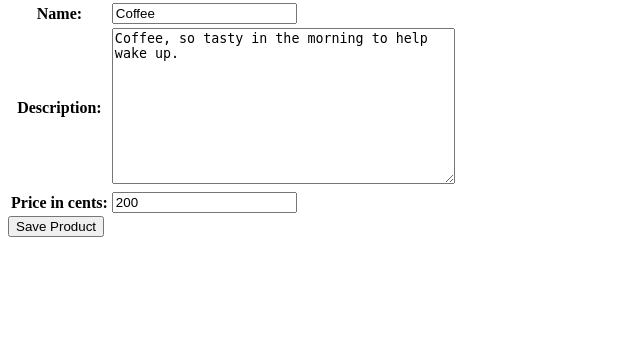
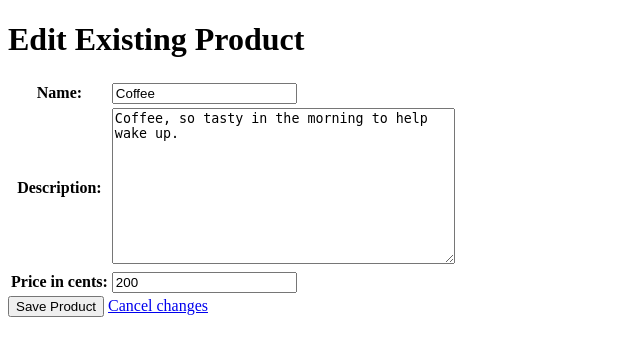
Before and after one commit to adam-weiler/GA-Pair-Project-Rainforest, a Django app: page /products/1/edit in a window 1280 px wide. Shown: the part 26-382 px from the top of the page, without its empty margins (0-640 px from the left). Run offline with Django 3.2, Linux system fonts and the light colour scheme; data comes from the database, SQL or seed files in the repository.

Commit message:
Adding a link on the edit_product_form.html that takes user back to show_product.html. Adding h1 titles on product_form.html and edit_product_form.html.

```diff
--- a/rainforest/templates/edit_product_form.html
+++ b/rainforest/templates/edit_product_form.html
@@ -1,6 +1,8 @@
 {% extends 'base.html' %}
 
 {% block content %}
+
+<h1>Edit Existing Product</h1>
 
 <form action="{% url 'update_product' id=product.pk %}" method="POST">
 {% csrf_token %}
@@ -8,7 +10,7 @@
 {{ form.as_table }}
 </table>
 
-<input type="submit" value="Save Product" />
+<input type="submit" value="Save Product" /> <a href= "{% url 'show_product' id=product.pk %}" class = 'link'>Cancel changes</a>
 </form>
 
 {% endblock %}
--- a/rainforest/templates/product_form.html
+++ b/rainforest/templates/product_form.html
@@ -1,6 +1,8 @@
 {% extends 'base.html' %}
 
 {% block content %}
+
+<h1>Submit a new Product</h1>
 
 <form action="{% url 'create_product' %}" method="POST">
 {% csrf_token %}
```
